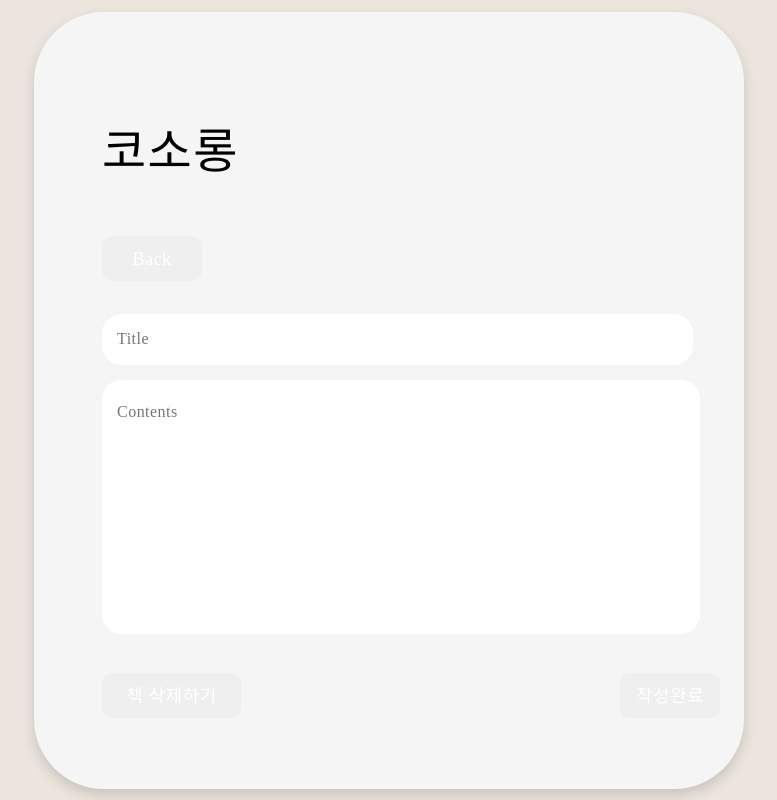
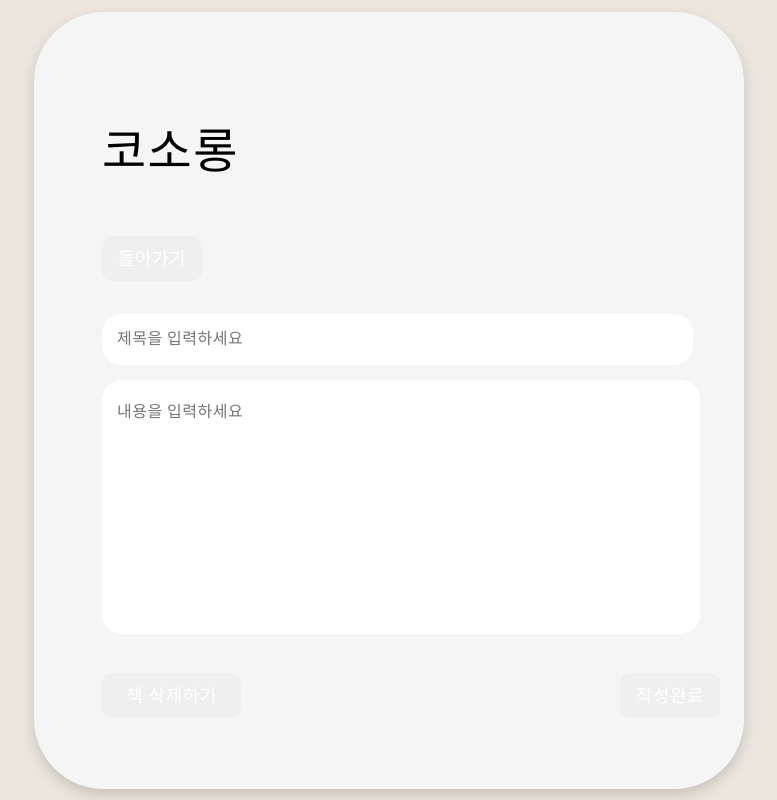
Before and after one commit to KongjiAndToad/Kongji-front, a React (Create React App) app: page /createbook in a window 1280 px wide. Shown: the whole page, without its empty margins (251-1028 px from the left). Built offline with nearby package versions, Linux system fonts and the light colour scheme; the HTML template or start-up script is replaced by a standard one; a web font is replaced by a local one.

Commit message:
Fix: 버튼 이름 수정

```diff
--- a/src/Screens/CreateBook.js
+++ b/src/Screens/CreateBook.js
@@ -63,7 +63,7 @@ function CreateBook({ history, match }) {
   const BookSubmit = () => {
     const updateTimeStamp = moment().format("YYYY- MM-DD HH:mm:ss");
     //submit하는 시간과 현재 시간 차이를 저장
-    const diffTime = moment(updateTimeStamp, "YYYT- MM-DD HH:mm:ss").fromNow();
+    const diffTime = moment(updateTimeStamp, "YYYY- MM-DD HH:mm:ss").fromNow();
     //book 하나 객체에 위 값들 저장
     const newBook = { ...book, update: diffTime, edit: updateTimeStamp };
 
@@ -93,7 +93,7 @@ function CreateBook({ history, match }) {
       <div className="container">
         <Title />
         <Button onClick={back} className="btn-back" color="gray" size="small">
-          Back
+          돌아가기
         </Button>
         <div className="title-form">
           <input
@@ -101,7 +101,7 @@ function CreateBook({ history, match }) {
             type="text"
             value={book.title}
             onChange={titleChangeHandler}
-            placeholder="Title"
+            placeholder="제목을 입력하세요"
             maxLength="20"
           ></input>
         </div>
@@ -111,7 +111,7 @@ function CreateBook({ history, match }) {
             type="text"
             value={book.body}
             onChange={contentChangeHandler}
-            placeholder="Contents"
+            placeholder="내용을 입력하세요"
           ></textarea>
         </div>
         <div className="btn-bottom">
--- a/src/Screens/DrawMain.js
+++ b/src/Screens/DrawMain.js
@@ -44,7 +44,7 @@ function DrawMain({ history }) {
             type="text"
             value={searchBook}
             onChange={changeHandler}
-            placeholder="search"
+            placeholder="검색어를 입력하세요"
           ></input>
         </form>
         <BookListContainer>
--- a/src/components/Button.js
+++ b/src/components/Button.js
@@ -7,7 +7,7 @@ function Button({ children, size, color, ...rest }) {
       theme={{
         palette: {
           pink: "rgb(232,207,207)",
-          gray: "rgb(196,196,196)",
+          gray: "rgb(50,50,50)",
           white: "rgb(255,255,255)",
         },
       }}
```
